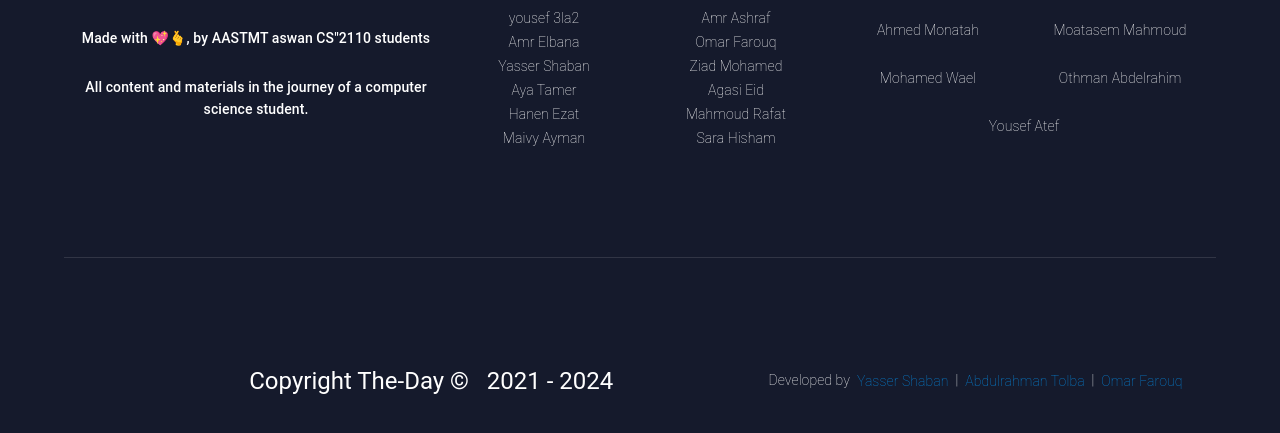
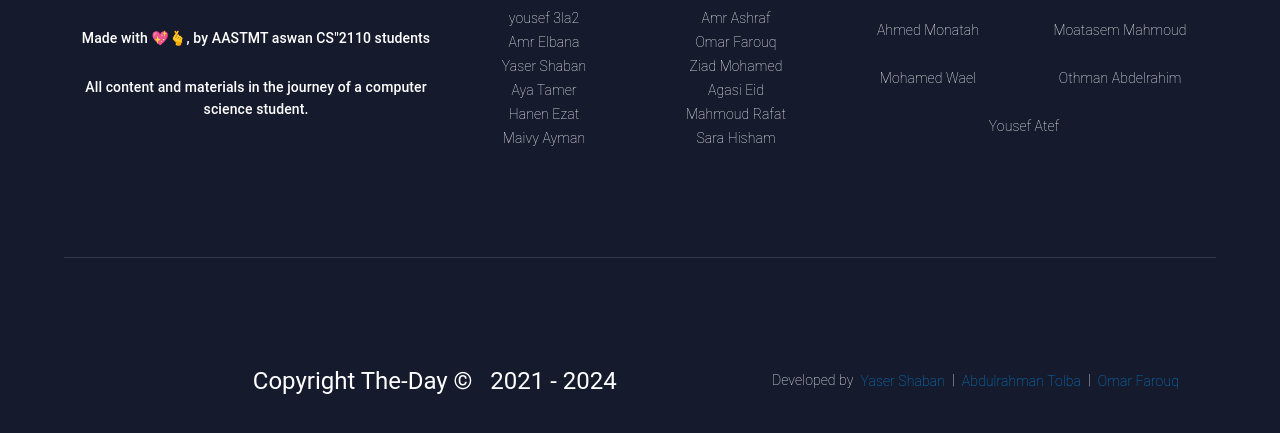
Before and after one commit to DevAbdoTolba/theday, a Next.js app: page /theday/q/default in a window 1280 px wide. Shown: the part 1558-1991 px from the top of the page. Built offline with nearby package versions, Linux system fonts and the light colour scheme.

Commit message:
fix Typo #53

```diff
--- a/src/components/Footer.tsx
+++ b/src/components/Footer.tsx
@@ -40,7 +40,7 @@ export default function footer() {
       dataHref: ["https://linktr.ee/omarfarouk27"],
     },
     {
-      name: "Yasser Shaban",
+      name: "Yaser Shaban",
       dataName: ["LinkTree"],
       dataHref: ["https://linktr.ee/yasershaban03"],
     },
@@ -385,7 +385,7 @@ export default function footer() {
           }}
         >
           <NameHref
-            name="Yasser Shaban"
+            name="Yaser Shaban"
             dataName={["LinkTree"]}
             dataHref={["https://linktr.ee/yasershaban03"]}
           />
```
